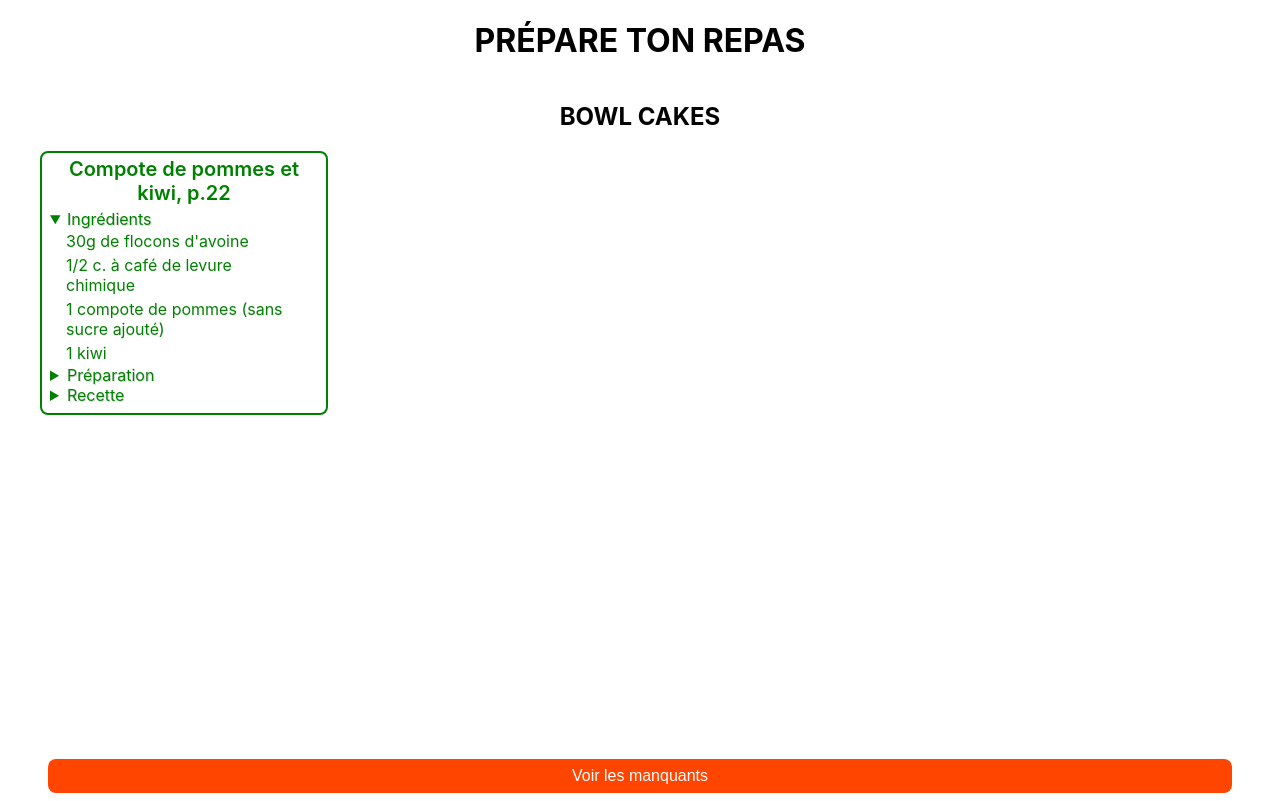
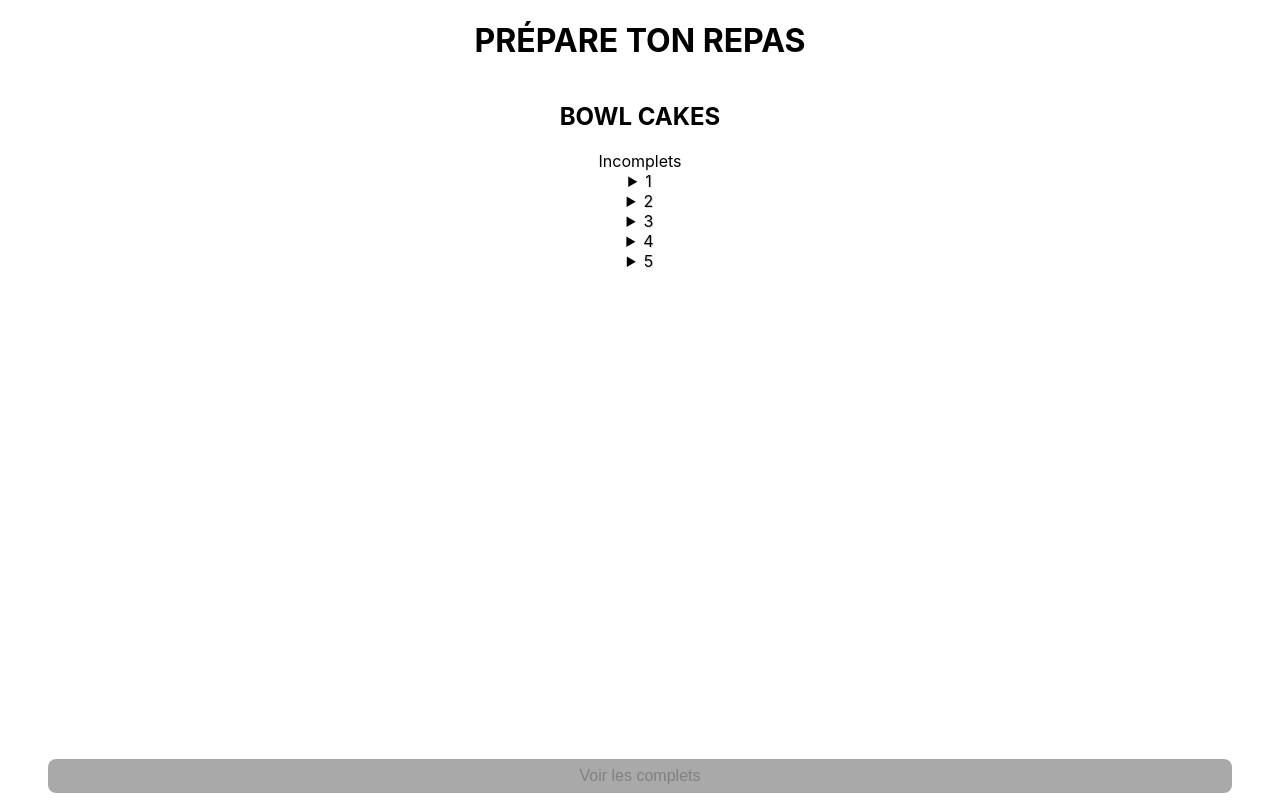
Before and after one commit to fabagile/prepare-ton-repas, a React (Create React App) app: page / in a window 1280 px wide. Built offline with nearby package versions, Linux system fonts and the light colour scheme.

Commit message:
séparation script ingrédients + gestion bouton basculage vue bowlCakes

```diff
--- a/package.json
+++ b/package.json
@@ -1,6 +1,6 @@
 {
   "name": "prepare-ton-repas",
-  "version": "0.2.3",
+  "version": "0.2.4",
   "private": true,
   "dependencies": {
     "@testing-library/jest-dom": "^5.14.1",
--- a/src/components/BowlCakeList.jsx
+++ b/src/components/BowlCakeList.jsx
@@ -1,52 +1,20 @@
+import { useState } from "react";
+
 import {
-  useState,
-
-} from "react";
-import { cooks } from "../data/cooks";
-import { ingredients } from "../data/ingredients";
+  missingIngredientsBowlCakes,
+  missingArray,
+  completeBowlCakes,
+} from "../utils/dispatchIngredients";
 import Complete from "./Complete";
 import Missing from "./Missing";
 
 export const BowlCakeList = () => {
-  const missingArray = [];
-  cooks.map((cook) => {
-    /*
-    logique: Si chacun des éléments du plat est compris dans la liste des ingrédients, remplir la condition cook.complete
-    */
-    const includesIngredients = cook.ingredients.every((ing) =>
-      ingredients.includes(ing.name)
-    );
-
-    if (includesIngredients) {
-      cook.complete = true;
-    } else {
-      const missingIngredients = cook.ingredients.filter(
-        (ing) => !ingredients.includes(ing.name)
-      );
-      console.log(`manquants: ${missingIngredients.join(", ")}`);
-      cook.missing = missingIngredients;
-      cook.missingNumber = missingIngredients.length;
-      if (!missingArray.includes(missingIngredients.length))
-        missingArray.push(missingIngredients.length);
-    }
-
-    return cooks;
-  });
-
-
-  missingArray.sort();
-
-  const missingIngredientsBowlCakes = cooks.filter((cook) => cook.missing);
-  const completeBowlCakes = cooks.filter((cook) => cook.complete);
-
-  // completeBowlCakes.map((cook) => console.table(cook.ingredients));
-
-  // Basculer le type de liste
-  const [toggle, setToggle] = useState(true);
-  function triggerToggle() {
-    setToggle(!toggle);
+  const [toggle, setComplete] = useState(completeBowlCakes.length);
+  function toggleComplete() {
+    setComplete(!toggle);
     console.log(toggle);
   }
+  // const disabled =
 
   // choix du bowl cake
   // const [showBowlCake, setshowBowlCake] = useState(false);
@@ -59,21 +27,31 @@ export const BowlCakeList = () => {
     <section id="bowlcake-list">
       <h2>Bowl Cakes</h2>
       <div className="flex-stretch">
-      <Complete toggle={toggle} bowlCakes={completeBowlCakes} />
-      <Missing toggle={toggle}
+        <Complete
+          toggle={completeBowlCakes.length}
+          bowlCakes={completeBowlCakes}
+        />
+        <Missing
+          toggle={missingIngredientsBowlCakes.length}
           bowlCakes={missingIngredientsBowlCakes}
           missingArray={missingArray}
         />
       </div>
 
-        {completeBowlCakes.length && missingIngredientsBowlCakes.length ? (
+      {completeBowlCakes.length ? (
         <button
-            onClick={triggerToggle}
-            className={!toggle ? "bg-green" : "bg-warning"}
+          onClick={toggleComplete}
+          className={
+            !toggle && completeBowlCakes.length ? "bg-green" : "bg-warning"
+          }
         >
           Voir les {!toggle ? "complets" : "manquants"}
         </button>
-        ) : null}
+      ) : (
+        <button disabled className="disabled">
+          Voir les complets
+        </button>
+      )}
     </section>
   );
 };
--- a/src/components/Complete.jsx
+++ b/src/components/Complete.jsx
@@ -5,17 +5,18 @@ export default function Complete({ bowlCakes, toggle }) {
   if (bowlCakes.length && toggle)
     return (
       <div className="tiles">
-        {bowlCakes.map(({ id, name, ingredients, page, ...rest }) => (
+        {bowlCakes.map(
+          ({ id, name, ingredients, page, ...bowlCakeOtherDetails }) => (
             <div key={id}>
               <Tile
                 className="green"
                 title={`${capitalizeFirstLetter(name)}, p.${page}`}
                 list={ingredients}
-              rest={rest}
-
+                others={bowlCakeOtherDetails}
               />
             </div>
-        ))}
+          )
+        )}
       </div>
     );
 }
--- a/src/components/Missing.jsx
+++ b/src/components/Missing.jsx
@@ -1,23 +1,25 @@
 import Detail from "./UI/Detail";
 
 export default function Missing({ bowlCakes, missingArray, toggle }) {
-  if (missingArray.length && bowlCakes.length && !toggle ) return <>
+  if (missingArray.length && bowlCakes.length && toggle)
+    return (
+      <>
         <div>Incomplets</div>
         {missingArray.map((miss) => (
-      <details key={miss} >
-        <summary >{miss}</summary>
+          <details key={miss}>
+            <summary>{miss}</summary>
             <div className="tiles">
-
               {bowlCakes.map(
                 ({ id, name, missingNumber, missing }) =>
                   miss === missingNumber && (
                     <details key={id} className="">
-                  <Detail className="warning" title={name} list={missing}  />
+                      <Detail className="warning" title={name} list={missing} />
                     </details>
                   )
               )}
             </div>
           </details>
         ))}
-  </>;
+      </>
+    );
 }
--- a/src/components/UI/Detail.jsx
+++ b/src/components/UI/Detail.jsx
@@ -4,14 +4,15 @@ export default function Detail({ title, list, className }) {
   // console.table(bowlCake)
   return (
     <>
-      <summary className={`${className} txt-left`}>{capitalizeFirstLetter(title)}</summary>
-      {/* <div className={`border-${className} ${className} tile`}> */}
+      <summary className={`${className} txt-left`}>
+        {capitalizeFirstLetter(title)}
+      </summary>
+
       {list.map((item, key) => (
         <div className="list txt-left " key={key}>
           {item.name}
         </div>
       ))}
-      {/* </div> */}
     </>
   );
 }
--- a/src/components/UI/Tile.jsx
+++ b/src/components/UI/Tile.jsx
@@ -1,30 +1,33 @@
-export default function Tile({ title, list, rest, className }) {
-  const {recipe, durations}= rest
-  console.table(durations)
+export default function Tile({ className, title, list, others }) {
+  const { recipe, durations } = others;
+  console.table(durations);
+  const { preparation, cooking } = durations;
   return (
     <div className={`border-${className} ${className} tile`}>
       <div className="tile-title ">{title}</div>
       <details open>
         <summary>Ingrédients</summary>
-      {list.map(({quantity, name, quality}, key) => (
-        <div className="list txt-left " key={key}>
-          {quantity} {name} {quality && `(${quality})`}
-        </div>
-
-      ))}
+        {list.map(({ quantity, name, quality }, key) => (
+          <div className="list txt-left " key={key}>
+            {quantity} {name} {quality && `(${quality})`}
+          </div>
+        ))}
       </details>
       <details>
         <summary>Préparation</summary>
         <div className="">
-        <div className="list">📕 {durations.preparation} mn</div>
-        <div className="list">🍜 {durations.cooking} mn</div>
-
+          <div className="list">📕 {preparation} mn</div>
+          <div className="list">🍜 {cooking} mn</div>
         </div>
       </details>
       <details>
         <summary>Recette</summary>
         <div className="list indent">
-          {recipe.map((el, i)=><div className="list" key={i}>{i+1}. {el}</div>)}
+          {recipe.map((el, i) => (
+            <div className="list" key={i}>
+              {i + 1}. {el}
+            </div>
+          ))}
         </div>
       </details>
     </div>
--- a/src/data/detailledIngredients.json
+++ b/src/data/detailledIngredients.json
@@ -1,5 +1,5 @@
 {
-  "fruits": ["banane", "clémentine", "pomme", "kiwi"],
+  "fruits": [ "clémentine", "pomme", "kiwi"],
   "légumes": ["courgette", "carotte", "avocat", "oignon", "ail", "pousses d'épinard", "gingembre frais"],
   "féculents": ["pâtes", "riz", "riz pour sushis", "semoule fine", "couscous"],
   "sauces": [
@@ -13,7 +13,7 @@
   "laitiers": ["beurre doux", "beurre demi-sel", "yaourts nature", "camembert", "lait"],
 
   "desserts" : [
-    "compote de pommes", "chocolat noir"
+    "compote de pommes / fruits rouges", "chocolat noir"
   ],
   "condiments": [
     "farine",
--- a/src/index.scss
+++ b/src/index.scss
@@ -17,6 +17,11 @@ h1,
 h2 {
   // text-transform: uppercase;
   text-align: center;
+}
+
+.disabled {
+  background-color: darkgray;
+  color: gray;
 }
 
 code {
--- /dev/null
+++ b/src/utils/dispatchIngredients.js
@@ -0,0 +1,35 @@
+import { ingredients } from "../data/ingredients";
+import { cooks } from "../data/cooks";
+
+const missingArray = [];
+  cooks.map((cook) => {
+    /*
+    logique: Si chacun des éléments du plat est compris dans la liste des ingrédients, remplir la condition cook.complete
+    */
+    const includesIngredients = cook.ingredients.every((ing) =>
+      ingredients.includes(ing.name)
+    );
+
+    if (includesIngredients) {
+      cook.complete = true;
+    } else {
+      const missingIngredients = cook.ingredients.filter(
+        (ing) => !ingredients.includes(ing.name)
+      );
+      console.log(`manquants: ${missingIngredients.join(", ")}`);
+      cook.missing = missingIngredients;
+      cook.missingNumber = missingIngredients.length;
+      if (!missingArray.includes(missingIngredients.length))
+        missingArray.push(missingIngredients.length);
+    }
+
+    return cooks;
+  });
+
+
+  missingArray.sort();
+
+  const missingIngredientsBowlCakes = cooks.filter((cook) => cook.missing);
+  const completeBowlCakes = cooks.filter((cook) => cook.complete);
+
+  export {missingIngredientsBowlCakes, missingArray, completeBowlCakes, cooks}
```
Also changed, not shown: src/data/detailledIngredients2.json (added, +61 -0 lines), src/utils/useDetailledIngredients.js (added, +9 -0 lines). Lines whose indentation alone changed are shown as unchanged.
